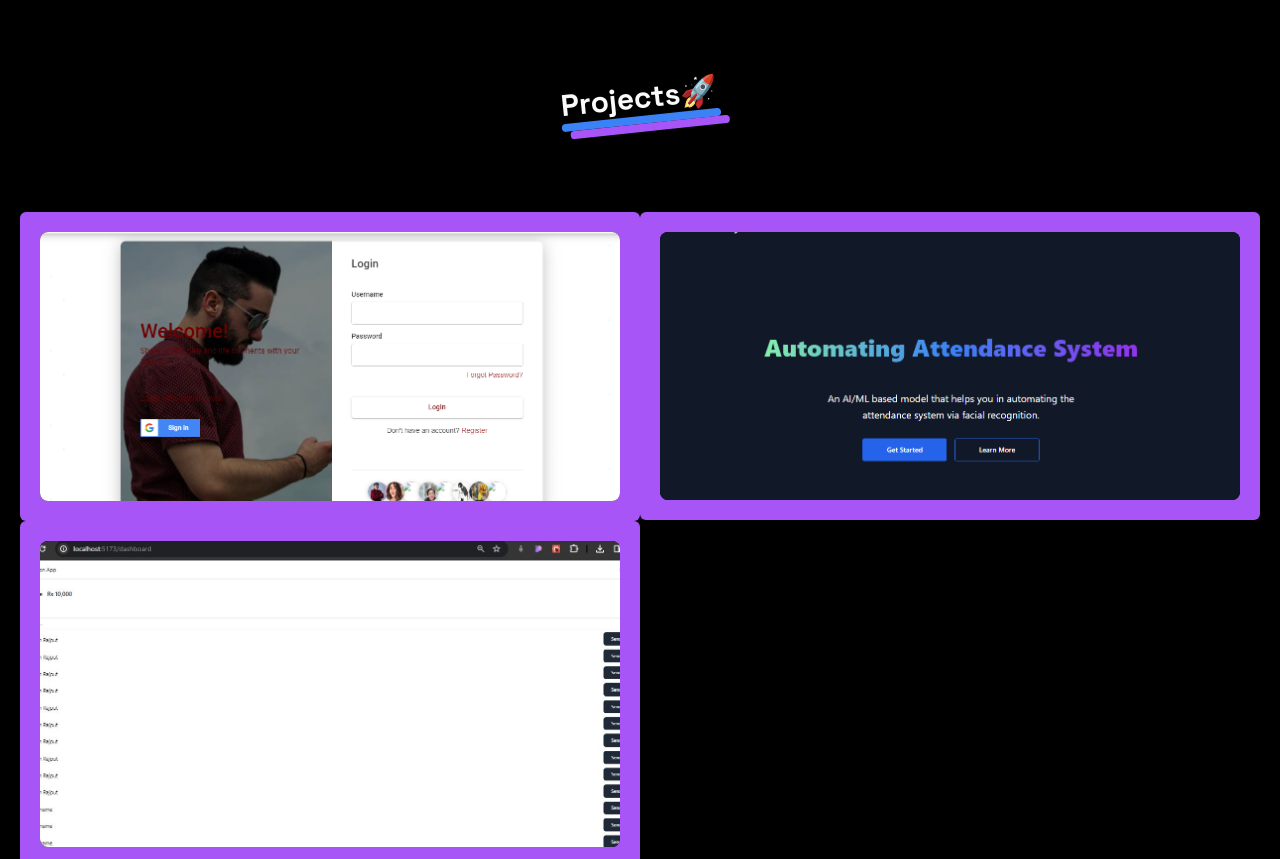
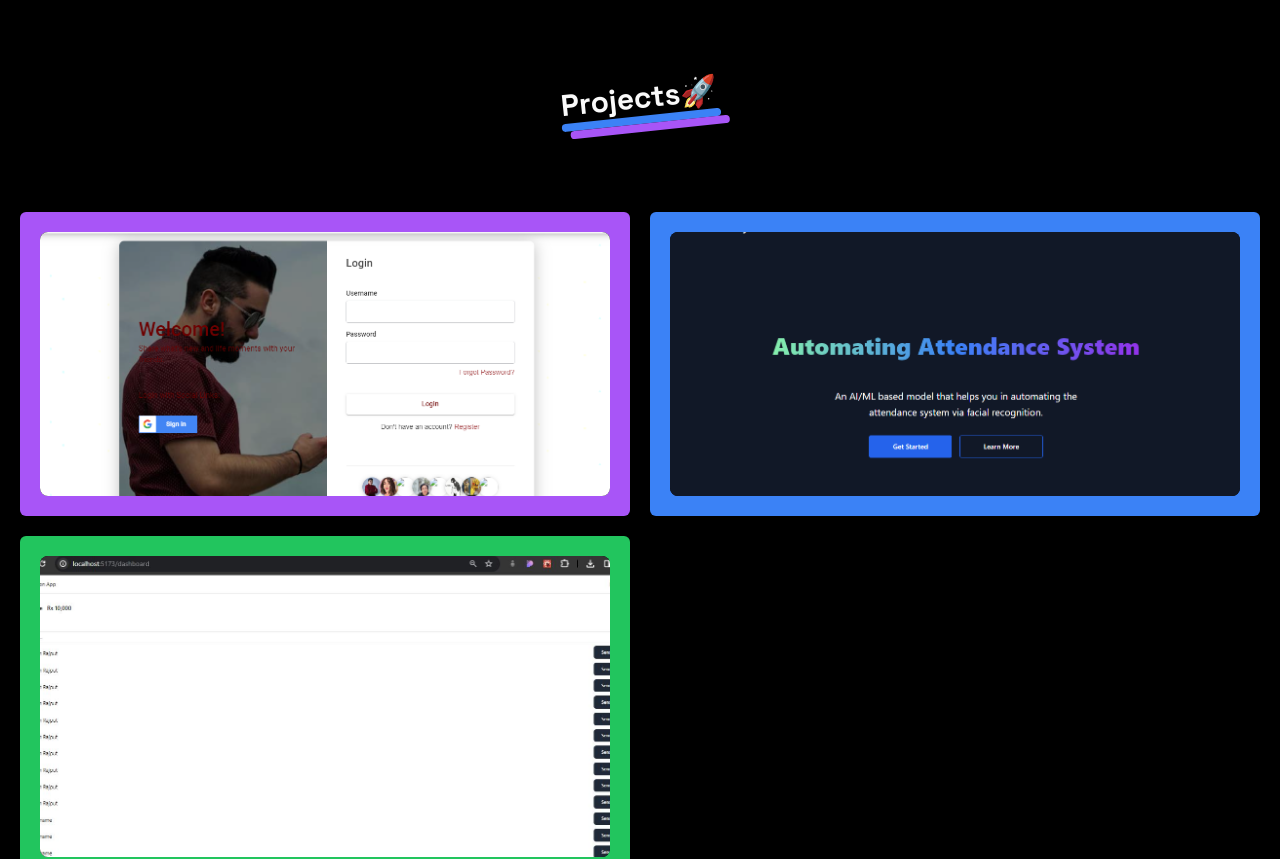
Before and after one commit to aakash-a-dev/Portfolio-Site, a Next.js app in the folder portfolio/: page / in a window 1280 px wide. Shown: the part 1420-2279 px from the top of the page. Built offline with nearby package versions, Linux system fonts and the light colour scheme.

Commit message:
Project section looking better now

```diff
--- a/portfolio/app/(home)/components/Projects.tsx
+++ b/portfolio/app/(home)/components/Projects.tsx
@@ -19,26 +19,32 @@ export default function Projects() {
             tech: [SiNodedotjs, SiReact],
             link: "https://chimerical-taffy-43d337.netlify.app/",
             cover: "/Attendance.png",
-            background: "bg-purple-500"
+            background: "bg-blue-500"
         },
           {
             title: "Dummy Money Transaction System",
             tech: [SiNodedotjs, SiReact, SiMongodb],
             link: "https://github.com/aakash-a-dev/money-transaction-system",
             cover: "/Money.jpeg",
-            background: "bg-purple-500"
+            background: "bg-green-500"
         },
 
     ]
   return (
       <div className='py-10 p-5 sm:p-0'>
           <Title text='Projects🚀' className='flex flex-col items-center justify-center -rotate-6' />
-          <div className="grid grid-cols-2 sm:grid-cols-2 pt-20">
+          <div className="grid grid-cols-2 sm:grid-cols-2 pt-20 gap-5">
               {Project.map((project, index) => {
+                  const Icon = project.tech;
                   return <Link href={project.link} key={index}>
                       <div className={cn("p-5 rounded-md", project.background)}>
                           <DirectionAwareHover imageUrl={project.cover} className='w-full space-y-5 cursor-pointer'>
                               <h1>{project.title}</h1>
+                              <div className='flex items-center gap-5'>
+                                  {project.tech.map((Icon, index) => {
+                                      return <Icon key={index} />
+                                  })}
+                              </div>
                           </DirectionAwareHover>
                       </div>
                   </Link>
```
